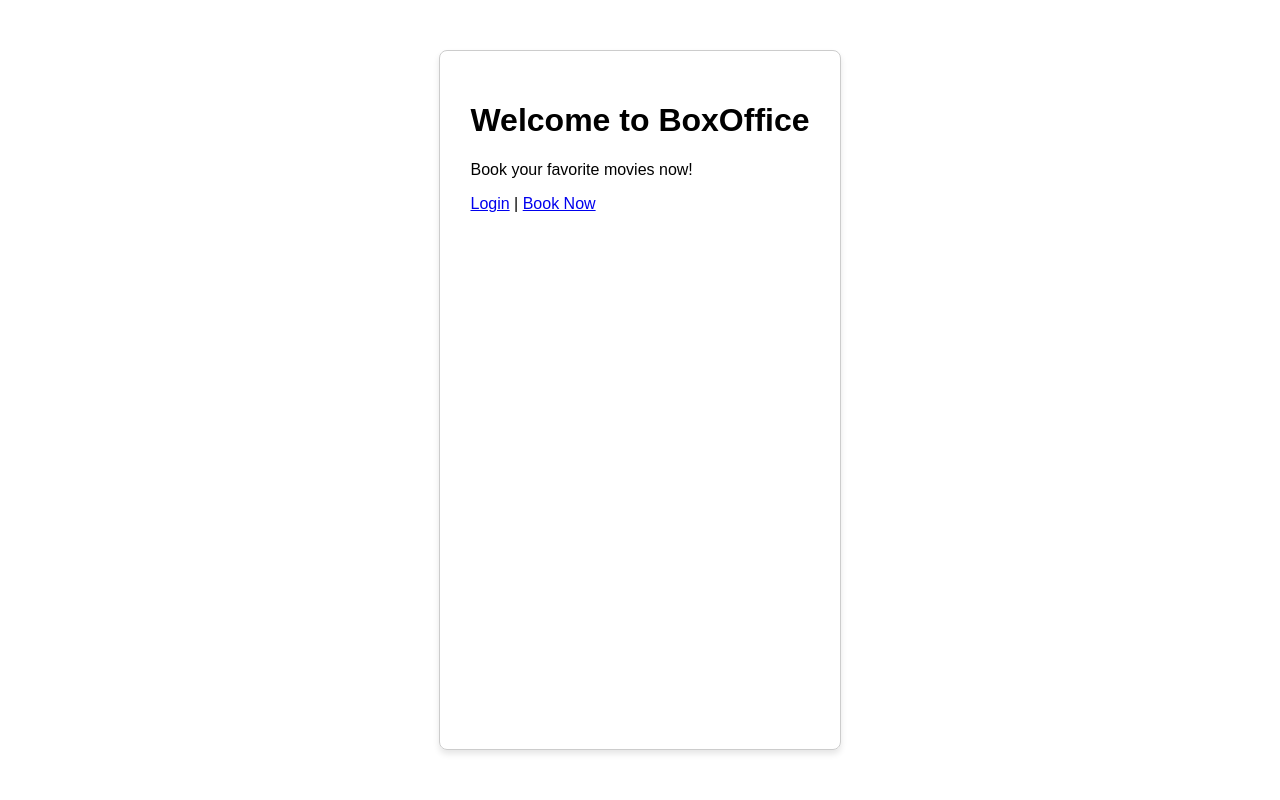
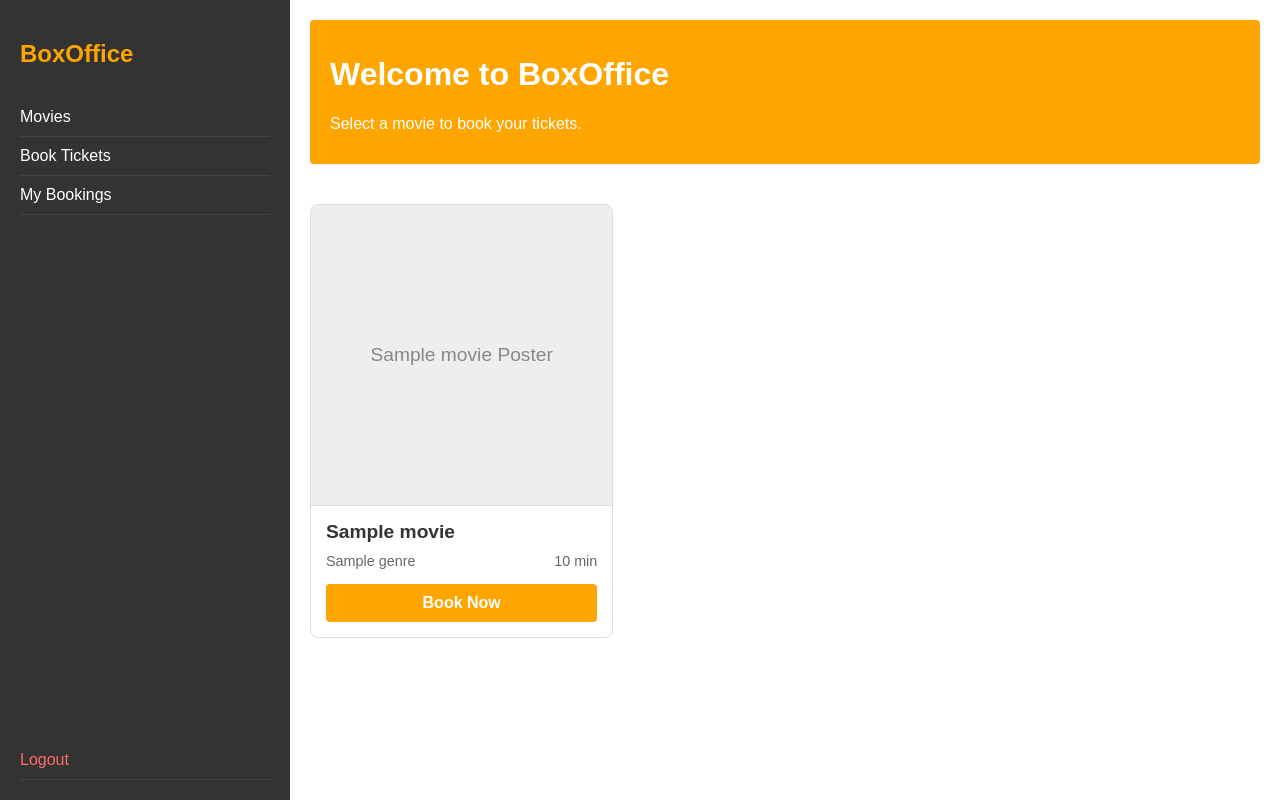
Before and after one commit to Ayushbaroliya/Booking-System, a Flask app: template boxoffice/templates/customer/home.html in a window 1280 px wide. Run offline with Flask 3, Linux system fonts and the light colour scheme; the template is opened without the code that fills it: most values are stand-ins (such as "Sample title", 1, 10 or a date in 2020).

Commit message:
Enhanced customer home UI with movie grid and sidebar

```diff
--- a/boxoffice/static/css/style.css
+++ b/boxoffice/static/css/style.css
@@ -119,3 +119,80 @@ tr:nth-child(even) {
     border-radius: 4px;
     margin-bottom: 15px;
 }
+
+/* Movie Grid Styles */
+.movie-grid {
+    display: grid;
+    grid-template-columns: repeat(auto-fill, minmax(280px, 1fr));
+    gap: 20px;
+    padding: 20px 0;
+}
+
+.movie-card {
+    background-color: white;
+    border: 1px solid #ddd;
+    border-radius: 8px;
+    overflow: hidden;
+    transition: transform 0.2s, box-shadow 0.2s;
+    display: flex;
+    flex-direction: column;
+}
+
+.movie-card:hover {
+    transform: translateY(-5px);
+    box-shadow: 0 5px 15px rgba(0, 0, 0, 0.1);
+}
+
+.movie-poster-placeholder {
+    height: 300px;
+    background-color: #eee;
+    display: flex;
+    align-items: center;
+    justify-content: center;
+    color: #888;
+    font-size: 1.2em;
+    border-bottom: 1px solid #ddd;
+}
+
+.movie-details {
+    padding: 15px;
+    flex-grow: 1;
+    display: flex;
+    flex-direction: column;
+}
+
+.movie-details h3 {
+    margin: 0 0 10px 0;
+    color: #333;
+    font-size: 1.2em;
+}
+
+.movie-meta {
+    color: #666;
+    font-size: 0.9em;
+    margin-bottom: 15px;
+    display: flex;
+    justify-content: space-between;
+}
+
+.movie-actions {
+    margin-top: auto;
+}
+
+.btn-book {
+    display: block;
+    width: 100%;
+    padding: 10px;
+    background-color: #ffa500;
+    color: white;
+    text-align: center;
+    text-decoration: none;
+    border-radius: 4px;
+    font-weight: bold;
+    transition: background-color 0.2s;
+    box-sizing: border-box;
+}
+
+.btn-book:hover {
+    background-color: #e69500;
+}
--- a/boxoffice/templates/customer/history.html
+++ b/boxoffice/templates/customer/history.html
@@ -30,7 +30,7 @@
                 </tr>
             </thead>
             <tbody>
-                {% ifbookings %}
+                {% if bookings %}
                 {% for booking in bookings %}
                 <tr>
                     <td>{{ booking.id }}</td>
--- a/boxoffice/templates/customer/home.html
+++ b/boxoffice/templates/customer/home.html
@@ -9,11 +9,45 @@
 </head>
 
 <body>
-    <div class="container">
-        <h1>Welcome to BoxOffice</h1>
-        <p>Book your favorite movies now!</p>
-        <a href="{{ url_for('login') }}">Login</a> | <a href="{{ url_for('customer_booking') }}">Book Now</a>
+    <nav>
+        <h2>BoxOffice</h2>
+        <a href="{{ url_for('customer_home') }}">Movies</a>
+        <a href="{{ url_for('customer_booking') }}">Book Tickets</a>
+        <a href="{{ url_for('customer_history') }}">My Bookings</a>
+        <a href="{{ url_for('logout') }}" style="margin-top: auto; color: #ff6b6b;">Logout</a>
+    </nav>
+
+    <div class="main-content">
+        <header>
+            <h1>Welcome to BoxOffice</h1>
+            <p>Select a movie to book your tickets.</p>
+        </header>
+
+        {% if movies %}
+        <div class="movie-grid">
+            {% for movie in movies %}
+            <div class="movie-card">
+                <div class="movie-poster-placeholder">
+                    <span>{{ movie.title }} Poster</span>
+                </div>
+                <div class="movie-details">
+                    <h3>{{ movie.title }}</h3>
+                    <div class="movie-meta">
+                        <span>{{ movie.genre }}</span>
+                        <span>{{ movie.duration }} min</span>
+                    </div>
+                    <div class="movie-actions">
+                        <a href="{{ url_for('customer_booking', movie_id=movie.id) }}" class="btn-book">Book Now</a>
+                    </div>
+                </div>
+            </div>
+            {% endfor %}
+        </div>
+        {% else %}
+        <p>No movies available at the moment. Please check back later.</p>
+        {% endif %}
     </div>
+
     <script src="{{ url_for('static', filename='js/main.js') }}"></script>
 </body>
 
```
